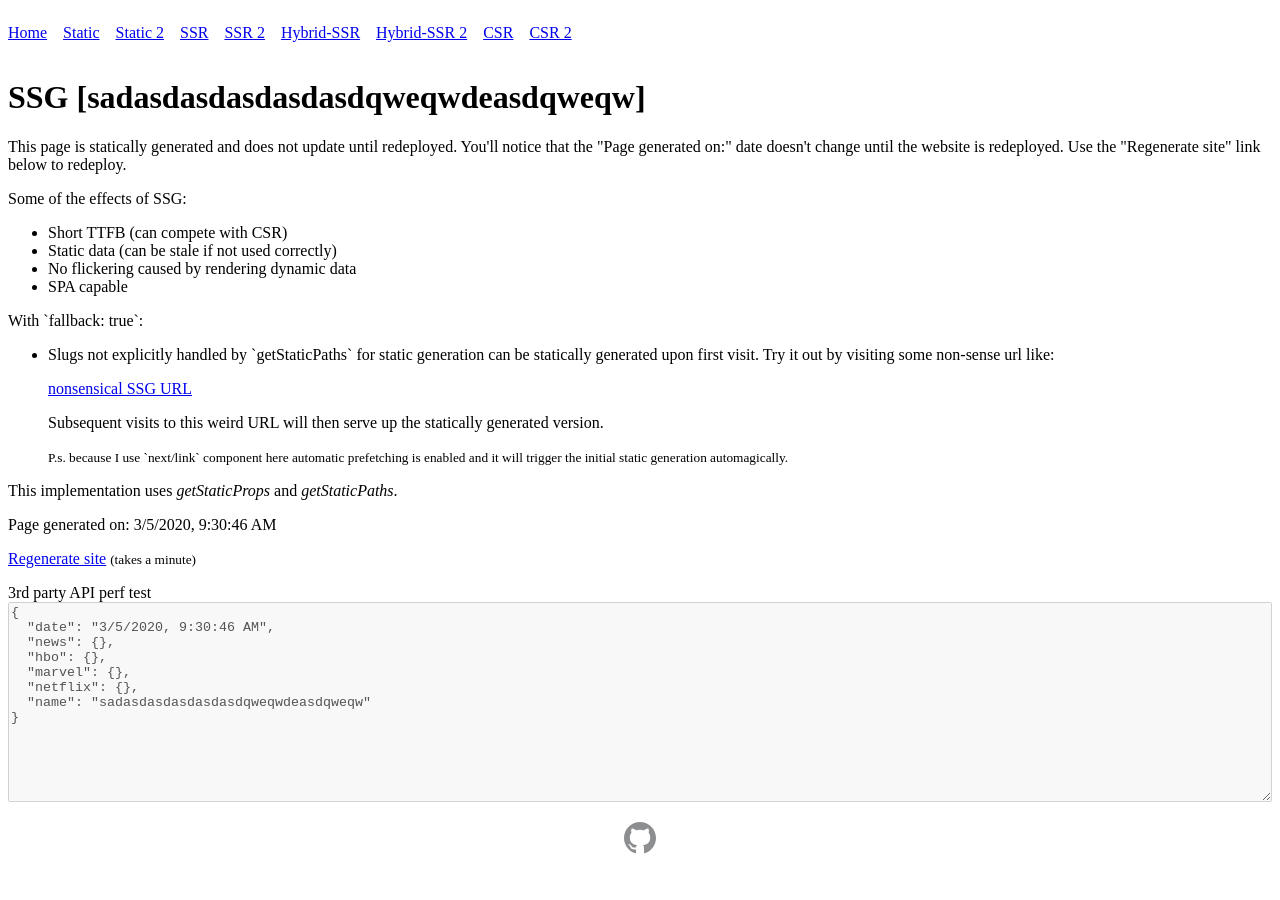
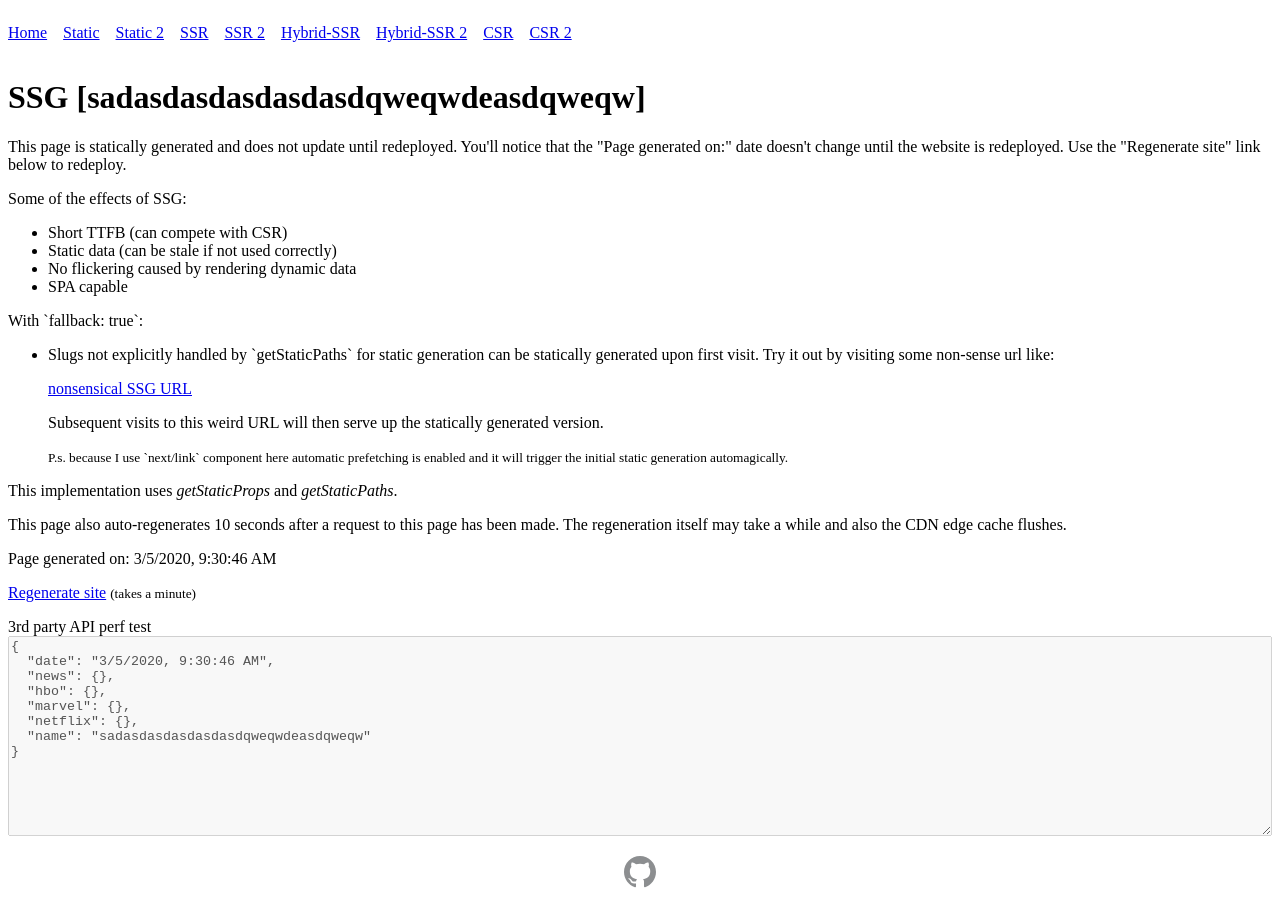
Before and after one commit to willemliu/static-next, a Next.js app: page /ssg/sadasdasdasdasdasdqweqwdeasdqweqw in a window 1280 px wide. Before the commit the page ends 866 px from the top, so only its background shows below. Built offline with nearby package versions, Linux system fonts and the light colour scheme; no server answers; what micro-cors would draw is missing.

Commit message:
Added extra explanation

```diff
--- a/pages/ssg/[slug].tsx
+++ b/pages/ssg/[slug].tsx
@@ -50,6 +50,11 @@ function Index(props: any) {
                 This implementation uses <i>getStaticProps</i> and{" "}
                 <i>getStaticPaths</i>.
             </p>
+            <p>
+                This page also auto-regenerates 10 seconds after a request to
+                this page has been made. The regeneration itself may take a
+                while and also the CDN edge cache flushes.
+            </p>
             <Regenerate date={props?.date} />
             <DebugArea value={props?.debugValue} />
         </>
```
